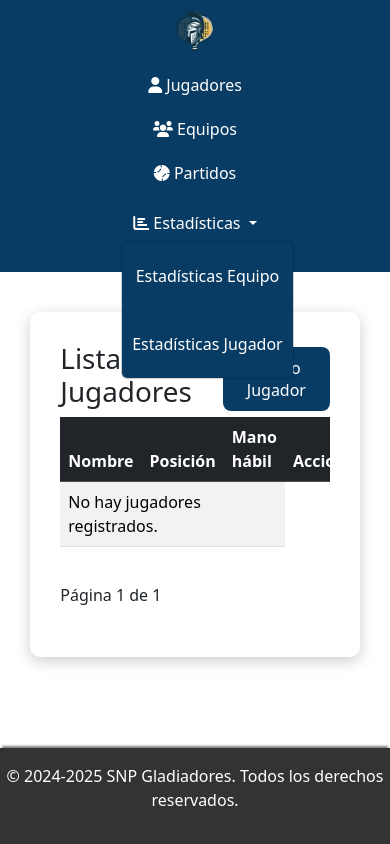
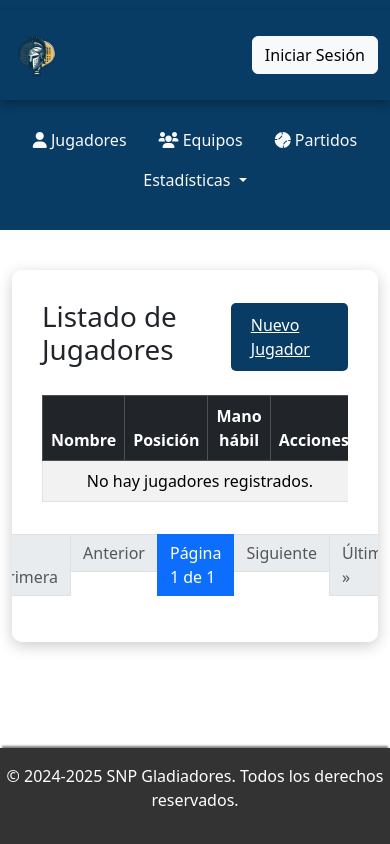
Before and after one commit to edubusluc/LOS-GLADIADORES, a Django app: page /players/list_players in a window 390 px wide. Run offline with Django 5.2, Linux system fonts and the light colour scheme; data that the repository does not hold is empty.

Commit message:
fix: Styles fixed

```diff
--- a/core/templates/base.html
+++ b/core/templates/base.html
@@ -6,35 +6,63 @@
     <title>LOS GLADIADORES</title>
     <meta charset="UTF-8">
     <meta name="viewport" content="width=device-width, initial-scale=1.0">
-    <title>{% block title %}Página de Inicio{% endblock %}</title>
     <link rel="icon" href="{% static 'img.png' %}" type="image/x-icon">
     <link rel="stylesheet" href="{% static 'style.css' %}">
     <link rel="stylesheet" href="https://cdnjs.cloudflare.com/ajax/libs/font-awesome/6.0.0-beta3/css/all.min.css">
     <link rel="stylesheet" href="https://cdn.jsdelivr.net/npm/bootstrap@5.3.3/dist/css/bootstrap.min.css">
+    <style>
+        .header-section {
+            box-shadow: 0 4px 10px rgba(0, 0, 0, 0.3);
+        }
+    </style>
 </head>
 <body>
     <header class="header">
-        <h1>
-            <a href="{% url 'home' %}">
-                <img src="{% static 'img.png' %}" alt="Escudo" class="team-logo">
+        <!-- Primera sección: Logo e inicio de sesión -->
+        <div class="header-section">
+            <div class="container d-flex justify-content-between align-items-center">
+                <div class="team-logo">
+                    <a href="{% url 'home' %}" class="text-light">
+                        <img src="{% static 'img.png' %}" alt="Escudo" class="team-logo" style="height: 50px; width: auto;">
                     </a>
-        </h1>
+                </div>
+                <div>
+                    <a href="{% url 'home' %}" class="btn btn-light">Iniciar Sesión</a>
+                </div>
+            </div>
+        </div>
+
+        <!-- Segunda sección: Navegación -->
+        <div class="container">
             <nav class="navigation">
-            <ul>
-                <li><a href="{% url 'list_players' %}"><i class="fa solid fa-user"></i> Jugadores</a></li>
-                <li><a href="{% url 'list_teams' %}"><i class="fas fa-users"></i> Equipos</a></li>
-                <li><a href="{% url 'list_match' %}"><i class="fas fa-baseball-ball"></i> Partidos</a></li>
+                <ul class="nav justify-content-center">
+                    <li class="nav-item">
+                        <a href="{% url 'list_players' %}" class="nav-link text-light">
+                            <i class="fa-solid fa-user"></i> Jugadores
+                        </a>
+                    </li>
+                    <li class="nav-item">
+                        <a href="{% url 'list_teams' %}" class="nav-link text-light">
+                            <i class="fas fa-users"></i> Equipos
+                        </a>
+                    </li>
+                    <li class="nav-item">
+                        <a href="{% url 'list_match' %}" class="nav-link text-light">
+                            <i class="fas fa-baseball-ball"></i> Partidos
+                        </a>
+                    </li>
                     <li class="nav-item dropdown">
-                    <button class="btn btn-dark dropdown-toggle" data-bs-toggle="dropdown" aria-expanded="false" style="background-color: rgb(8, 60, 100); border: none;">
-                        <i class="fas fa-chart-bar"></i> Estadísticas
-                    </button>
-                    <ul class="dropdown-menu dropdown-menu-dark" style="background-color: rgb(8, 60, 100);">
-                        <li><a class="dropdown-item" href="{% url 'team_statistics' %}" style="color: white;">Estadísticas Equipo</a></li>
-                        <li><a class="dropdown-item" href="{% url 'player_statistics' %}" style="color: white;">Estadísticas Jugador</a></li>
+                        <a class="nav-link dropdown-toggle text-light" href="#" id="navbarDropdown" role="button" data-bs-toggle="dropdown" aria-expanded="false">
+                            Estadísticas
+                        </a>
+                        <ul class="dropdown-menu" aria-labelledby="navbarDropdown">
+                            <li><a class="dropdown-item" href="{% url 'team_statistics' %}">Estadísticas Equipo</a></li>
+                            <li><a class="dropdown-item" href="{% url 'player_statistics' %}">Estadísticas Jugador</a></li>
                         </ul>
                     </li>
                 </ul>
             </nav>
+        </div>
     </header>
 
     <main class="main-content container">
@@ -46,7 +74,6 @@
         <p>&copy; 2024-2025 SNP Gladiadores. Todos los derechos reservados.</p>
     </footer>
 
-    <script src="https://code.jquery.com/jquery-3.6.0.min.js"></script>
     <script src="https://cdn.jsdelivr.net/npm/bootstrap@5.3.3/dist/js/bootstrap.bundle.min.js"></script>
 </body>
 </html>
--- a/players/templates/list_players.html
+++ b/players/templates/list_players.html
@@ -3,13 +3,13 @@
 
 {% block content %}
 <div class="table-container">
-    <div style="display: flex; align-items: center;">
+    <div style="display: flex; align-items: center; margin-bottom: 20px;">
         <h1>Listado de Jugadores</h1>
         <a href="{% url 'create_player' %}" class="button" style="margin-left: auto;">Nuevo Jugador</a>
     </div>
     <div class="table-responsive">
-        <table class="table table-striped table-hover">
-            <thead class="table-dark">
+        <table class="table table-striped table-hover table-bordered align-middle">
+            <thead class="table-dark text-center">
                 <tr>
                     <th>Nombre</th>
                     <th>Posición</th>
@@ -19,40 +19,66 @@
             </thead>
             <tbody>
                 {% for player in players %}
-            <tr>
+                <tr class="text-center">
                     <td>{{ player.name }}</td>
                     <td>{{ player.position }}</td>
                     <td>{{ player.skillfull_hand }}</td>
                     <td>
-                    <a href="{% url 'edit_player' player.id %}"><i class="fas fa-pen"></i></a>
-                    <a href="{% url 'delete_player' player.id %}"><i class="fas fa-trash"></i></a>
+                        <a href="{% url 'edit_player' player.id %}" class="text-warning" title="Editar"><i class="fas fa-pen"></i></a>
+                        <a href="{% url 'delete_player' player.id %}" class="text-danger ms-3" title="Eliminar"><i class="fas fa-trash"></i></a>
                     </td>
                 </tr>
                 {% empty %}
-            <tr>
-                <td colspan="3">No hay jugadores registrados.</td>
+                <tr class="text-center">
+                    <td colspan="4">No hay jugadores registrados.</td>
                 </tr>
                 {% endfor %}
             </tbody>
         </table>
     </div>
     <!-- Paginación -->
-    <div class="pagination">
-        <span class="step-links">
+    <div class="pagination mt-3 d-flex justify-content-center">
+        <nav aria-label="Page navigation">
+            <ul class="pagination">
                 {% if players.has_previous %}
-                <a href="?page=1">&laquo; Primera</a>
-                <a href="?page={{ players.previous_page_number }}">Anterior</a>
+                    <li class="page-item">
+                        <a class="page-link" href="?page=1">&laquo; Primera</a>
+                    </li>
+                    <li class="page-item">
+                        <a class="page-link" href="?page={{ players.previous_page_number }}">Anterior</a>
+                    </li>
+                {% else %}
+                    <li class="page-item disabled">
+                        <span class="page-link">&laquo; Primera</span>
+                    </li>
+                    <li class="page-item disabled">
+                        <span class="page-link">Anterior</span>
+                    </li>
                 {% endif %}
 
-            <span class="current">
+                <li class="page-item active">
+                    <span class="page-link">
                         Página {{ players.number }} de {{ players.paginator.num_pages }}
                     </span>
+                </li>
 
                 {% if players.has_next %}
-                <a href="?page={{ players.next_page_number }}">Siguiente</a>
-                <a href="?page={{ players.paginator.num_pages }}">Última &raquo;</a>
+                    <li class="page-item">
+                        <a class="page-link" href="?page={{ players.next_page_number }}">Siguiente</a>
+                    </li>
+                    <li class="page-item">
+                        <a class="page-link" href="?page={{ players.paginator.num_pages }}">Última &raquo;</a>
+                    </li>
+                {% else %}
+                    <li class="page-item disabled">
+                        <span class="page-link">Siguiente</span>
+                    </li>
+                    <li class="page-item disabled">
+                        <span class="page-link">Última &raquo;</span>
+                    </li>
                 {% endif %}
-        </span>
+            </ul>
+        </nav>
     </div>
 </div>
 
--- a/static/style.css
+++ b/static/style.css
@@ -28,133 +34,68 @@ body {
     text-align: center;
 }
 
-.team-logo {
-    width: 80px;
-}
-
-/* Navigation Styles */
-
-.navigation ul {
-    list-style-type: none;
-    padding: 0;
-}
-
-.navigation ul li {
-    display: inline;
-    margin: 0 15px;
-}
-
-.navigation ul li a {
-    color: white;
-    text-decoration: none;
-    padding: 12px 10px;
-    border-radius: 10px;
-    font-size: 1.1em;
-}
-
-.navigation ul li a:hover {
-    background-color: rgb(5, 30, 49);
-    text-decoration: none;
-}
-
-/* Main Content Styles */
-.main-content {
-    flex: 1;
-    /* Permite que el contenido principal expanda para ocupar el espacio restante */
-    padding: 20px;
-    margin-bottom: 60px;
-}
-
-/* Footer Styles */
+/* Estilo del footer */
 .footer {
     background-color: #333;
     color: white;
     text-align: center;
     padding: 1em 0;
-    position: relative;
-    bottom: 0;
     width: 100%;
     box-shadow: 0px -4px 2px -2px gray;
 }
 
-
-/* FORMATO DE TABLAS*/
-table {
-    width: 100%;
-    /* Establece un ancho del 80% de la pantalla */
-    max-width: 1000px;
-    border-collapse: collapse;
-    /* Elimina el espacio entre celdas */
-}
-
+/* ESTILO PARA EL CONTENEDOR*/
 .table-container {
     background-color: white;
-    /* Color de fondo del contenedor */
     border-radius: 10px;
-    /* Bordes redondeados */
     box-shadow: 0 4px 15px rgba(0, 0, 0, 0.2);
-    /* Sombra del contenedor */
     padding: 30px;
-    /* Espaciado interno del contenedor */
     margin: 20px auto;
-    /* Margen superior e inferior, y centrado horizontal */
-    width: 90%;
-    /* Aumentar a 90% del ancho de la pantalla */
-    max-width: 1000px;
-    /* Aumentar el máximo ancho a 1000px */
+    width: 100%;
+    max-width: 1200px;
     overflow: auto;
 }
 
-th,
-td {
-    padding: 12px;
-    /* Espaciado interno en las celdas */
-    text-align: left;
-    /* Alineación del texto a la izquierda */
-    border-bottom: 1px solid #ddd;
-    /* Línea inferior para cada celda */
+/* FORMATO TABLA*/
+.styled-table {
+    background-color: white;
+    border-radius: 10px;
+    box-shadow: 0 4px 15px rgba(0, 0, 0, 0.2);
+    padding: 30px;
+    margin: 20px auto;
+    width: 90%;
+    max-width: 1000px;
+    overflow: auto;
 }
 
-th {
-    background-color: #333;
+.styled-table th {
+    background-color: rgb(8, 60, 100);
     color: white;
-    /* Color del texto en el encabezado */
-
+    padding: 12px;
+    text-align: left;
+    border: 1px solid #ddd;
 }
 
-tr:hover {
-    background-color: #f5f5f5;
-    /* Color de fondo al pasar el ratón sobre una fila */
+.styled-table td {
+    padding: 12px;
+    text-align: left;
+    border: 1px solid #ddd;
+    background-color: #ececec; /* Estilo para todos los <td> */
+    vertical-align: top; /* Alinea el texto en la parte superior */
+}
+
+/* FORMATO PARA EL BOTÓN */
+.button {
+    background-color: #083C64;
+    color: white;
+    border: none;
+    padding: 10px 20px;
+    border-radius: 5px;
+    cursor: pointer;
+    transition: background-color 0.3s;
 }
 
 /* FORMATO PARA LOS FORMULARIOS */
-.button {
-    padding: 10px 20px;
-    /* Espaciado interno */
-    margin: 0;
-    /* Sin margen */
-    display: inline-block;
-    /* Para alinear correctamente */
-    text-align: center;
-    /* Centra el texto */
-    font-size: 16px;
-    /* Tamaño de fuente uniforme */
-    line-height: normal;
-    /* Asegura una altura de línea consistente */
-    text-decoration: none;
-    /* Sin subrayado en los enlaces */
-    background-color: rgb(8, 60, 100);
-    /* Color de fondo */
-    color: #fff;
-    /* Color del texto */
-    border: none;
-    /* Sin borde */
-    border-radius: 8px;
-    /* Bordes redondeados */
-    cursor: pointer;
-    /* Cambia el cursor al pasar el mouse */
-}
-
 input[type="text"],
 select {
     width: 100%;
@@ -170,53 +111,9 @@ select {
     transition: border-color 0.3s;
     /* Transición suave para el borde */
 }
-
-.list-group {
-    list-style-type: none;
-    padding: 0;
-    margin: 20px 0;
+.form .button:hover {
+    background-color: #065a96;
 }
-
-.list-group-item {
-    padding: 10px;
-    border: 1px solid #dee2e6;
-    border-radius: 4px;
-    margin-bottom: 10px;
-    background-color: #f8f9fa;
-}
-
-form div {
-    margin-bottom: 15px;
-    /* Espacio entre los campos */
-}
-
-
-/* FORMATO DE PAGINACIÓN */
-.pagination {
-    margin: 20px 0;
-    /* Espaciado alrededor de la paginación */
-    text-align: center;
-    /* Centra el texto de la paginación */
-}
-
-.pagination a {
-    margin: 0 5px;
-    /* Espaciado horizontal entre los enlaces de paginación */
-    padding: 8px 12px;
-    /* Espaciado interno */
-    background-color: rgb(8, 60, 100);
-    /* Color de fondo para los enlaces de paginación */
-    color: white;
-    /* Color del texto */
-    text-decoration: none;
-    /* Sin subrayado */
-    border-radius: 5px;
-    /* Bordes redondeados */
-}
-
-
-
-/* FORMATO PARA INTRODUCIR EL RESULTADO */
 
 .set-row {
     display: flex;
@@ -301,9 +195,18 @@ label {
     padding: 5px; /* Espaciado interno */
 }
 
-/* STATISTICS CSS*/
+/* FORMATO PARA LAS ESTADÍSTICAS */
+.card {
+    background-color: #fff;
+    border-radius: 8px;
+    box-shadow: 0 4px 8px rgba(0, 0, 0, 0.1);
+    flex: 1 1 calc(50% - 20px);
+    padding: 20px;
+    min-width: 300px;
+    text-align: center;
+}
 .container {
-    max-width: 1200px;
+    max-width: 1000px;
     margin: auto;
     padding: 20px;
   }
@@ -369,40 +312,10 @@ label {
   }
 
 
+
 /* Responsive Styles */
 @media (max-width: 768px) {
-    .navigation ul {
-        display: flex;
-        flex-direction: column;
-        align-items: center;
+    .card {
+      flex: 1 1 100%;
     }
-
-    .navigation ul li {
-        margin: 10px 0;
-    }
-
-    .navigation ul li a {
-        font-size: 1.2em;
-    }
-
-    .team-logo {
-        width: 60px;
-        /* Ajusta el tamaño de la imagen en pantallas pequeñas */
-    }
-
-}
-
-@media (max-width: 480px) {
-    .header {
-        padding: 5px 0;
-    }
-
-    .team-logo {
-        width: 50px;
-        /* Ajusta el tamaño de la imagen en pantallas más pequeñas */
-    }
-
-    .navigation ul li a {
-        font-size: 1em;
-    }
-}
+  }
```
Also changed, not shown: other parts of static/style.css (+55 -12 lines), match/templates/call_for_match.html (+28 -21 lines), match/templates/create_call.html (+5 -5 lines), match/templates/list_match.html (+7 -7 lines), team/templates/list_teams.html (+12 -12 lines). Lines whose indentation alone changed are shown as unchanged.
